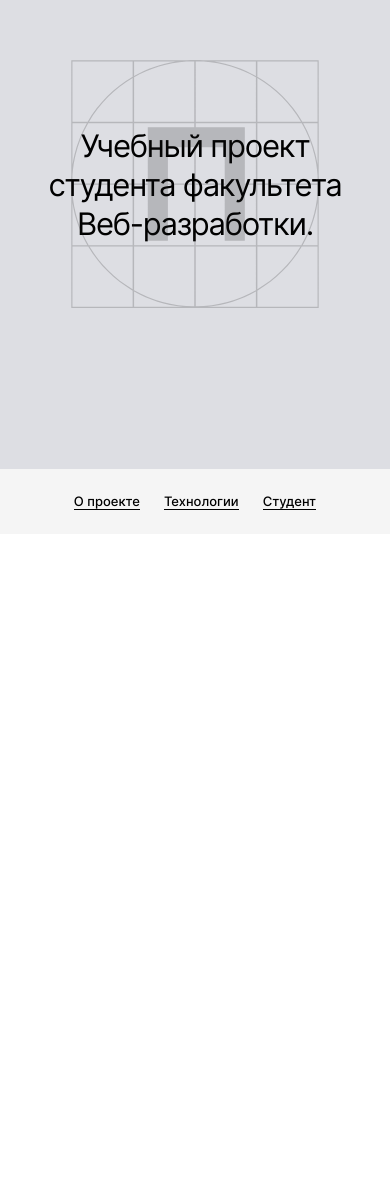
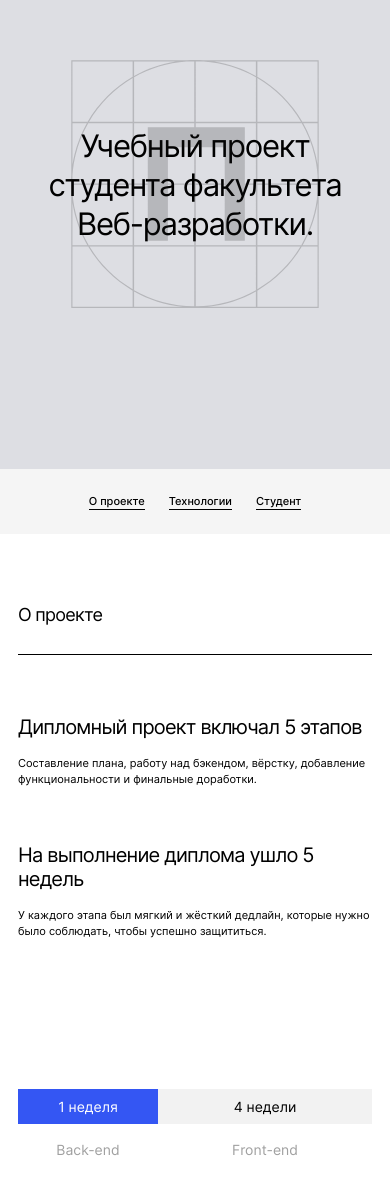
Before and after one commit to Imjogan/movies-explorer-frontend, a React (Create React App) app: page / in a window 390 px wide. Shown: the part 101-1294 px from the top of the page. Before the commit the page ends 844 px from the top, so only its background shows below. Built offline with nearby package versions, Linux system fonts and the light colour scheme.

Commit message:
создан и адаптирован под разрешения компонент AboutPage, исправлены стили компонентов

```diff
--- a/src/components/AboutProject/AboutProject.css
+++ b/src/components/AboutProject/AboutProject.css
@@ -0,0 +1,170 @@
+.about-project {
+  padding: 110px 70px;
+}
+
+.about-project__title {
+  font-style: normal;
+  font-weight: normal;
+  font-size: 22px;
+  line-height: 27px;
+  letter-spacing: -0.04em;
+  display: flex;
+  justify-content: flex-start;
+  padding: 0 0 23px 0;
+  border-bottom: 1px solid #000;
+  margin: 0;
+}
+
+.about-project__information {
+  display: flex;
+  flex-wrap: nowrap;
+  margin-top: 70px;
+}
+
+.about-project__information-box {
+  display: flex;
+  flex-direction: column;
+  align-items: flex-start;
+  margin-right: 40px;
+}
+
+.about-project__information-box:last-of-type {
+  margin-right: 0;
+}
+
+.about-project__information-title {
+  font-style: normal;
+  font-weight: normal;
+  font-size: 20px;
+  line-height: 24px;
+  letter-spacing: -0.04em;
+  padding: 0;
+  margin: 0;
+}
+
+.about-project__information-text {
+  font-style: normal;
+  font-weight: normal;
+  font-size: 14px;
+  line-height: 20px;
+  padding: 0;
+  margin: 26px 0 0;
+}
+
+.about-project__timeline {
+  margin: 110px 0 0;
+  display: grid;
+  justify-items: center;
+  align-items: center;
+  grid-template-columns: 228px 1fr;
+  grid-template-rows: 36px 36px;
+  grid-template-areas:
+    'timeline-weeks-backend timeline-weeks-frontend'
+    'timeline-name-backend timeline-name-frontend';
+}
+
+.about-project__weeks {
+  font-style: normal;
+  font-weight: normal;
+  font-size: 14px;
+  line-height: 17px;
+  margin: 0;
+  padding: 9px 14px;
+  width: 100%;
+  text-align: center;
+  box-sizing: border-box;
+}
+
+.about-project__weeks_type_backend {
+  grid-area: timeline-weeks-backend;
+  background-color: #3456f3;
+  color: #ffffff;
+}
+
+.about-project__weeks_type_frontend {
+  grid-area: timeline-weeks-frontend;
+  background-color: #f2f2f2;
+  color: #000;
+}
+
+.about-project__name {
+  font-weight: 500;
+  font-size: 14px;
+  line-height: 17px;
+  text-align: center;
+  color: #a0a0a0;
+  margin: 0;
+  padding-top: 14px;
+}
+
+.about-project__name_type_backend {
+  grid-area: timeline-name-backend;
+}
+
+.about-project__name_type_frontend {
+  grid-area: timeline-name-frontend;
+}
+
+@media screen and (max-width: 768px) {
+  .about-project {
+    padding: 90px 50px;
+  }
+
+  .about-project__information-text {
+    font-size: 12px;
+    line-height: 18px;
+    margin: 22px 0 0;
+  }
+
+  .about-project__information-box {
+    margin-right: 30px;
+  }
+
+  .about-project__timeline {
+    margin: 93px 0 0;
+    grid-template-columns: 140px 1fr;
+  }
+
+  .about-project__name {
+    font-weight: normal;
+  }
+}
+
+@media screen and (max-width: 650px) {
+  .about-project__information {
+    display: flex;
+    flex-direction: column;
+    margin-top: 60px;
+  }
+
+  .about-project__information-box {
+    margin: 0 0 56px;
+  }
+}
+
+@media screen and (max-width: 425px) {
+  .about-project {
+    padding: 70px 18px;
+  }
+
+  .about-project__title {
+    font-size: 18px;
+    line-height: 22px;
+    padding-bottom: 28px;
+  }
+
+  .about-project__information-text {
+    font-size: 11px;
+    line-height: 16px;
+    margin: 16px 0 0;
+  }
+
+  .about-project__timeline {
+    margin: 93px 0 0;
+    grid-template-columns: 140px 1fr;
+  }
+
+  .about-project__name {
+    font-weight: normal;
+  }
+}
--- a/src/components/AboutProject/AboutProject.js
+++ b/src/components/AboutProject/AboutProject.js
@@ -0,0 +1,45 @@
+import './AboutProject.css';
+
+const AboutProject = () => {
+  return (
+    <section id="about-project" className="about-project">
+      <h2 className="about-project__title">О проекте</h2>
+      <section className="about-project__information">
+        <div className="about-project__information-box">
+          <h3 className="about-project__information-title">
+            Дипломный проект включал 5 этапов
+          </h3>
+          <p className="about-project__information-text">
+            Составление плана, работу над бэкендом, вёрстку, добавление
+            функциональности и финальные доработки.
+          </p>
+        </div>
+        <div className="about-project__information-box">
+          <h3 className="about-project__information-title">
+            На выполнение диплома ушло 5 недель
+          </h3>
+          <p className="about-project__information-text">
+            У каждого этапа был мягкий и жёсткий дедлайн, которые нужно было
+            соблюдать, чтобы успешно защититься.
+          </p>
+        </div>
+      </section>
+      <section className="about-project__timeline">
+        <div className="about-project__weeks about-project__weeks_type_backend">
+          1 неделя
+        </div>
+        <h3 className="about-project__name about-project__name_type_backend">
+          Back-end
+        </h3>
+        <div className="about-project__weeks about-project__weeks_type_frontend">
+          4 недели
+        </div>
+        <h3 className="about-project__name about-project__name_type_frontend">
+          Front-end
+        </h3>
+      </section>
+    </section>
+  );
+};
+
+export default AboutProject;
--- a/src/components/Main/Main.js
+++ b/src/components/Main/Main.js
@@ -1,12 +1,14 @@
 import './Main.css';
 import Promo from '../Promo/Promo';
 import NavTab from '../NavTab/NavTab';
+import AboutProject from '../AboutProject/AboutProject';
 
 const Main = () => {
   return (
     <section className="main">
       <Promo />
       <NavTab />
+      <AboutProject />
     </section>
   );
 }
--- a/src/components/NavTab/NavTab.css
+++ b/src/components/NavTab/NavTab.css
@@ -17,7 +17,7 @@
   color: #000000;
   padding: 0;
   margin-right: 40px;
-  transition: all .3s ease-in-out;
+  transition: all 0.3s ease-in-out;
 }
 
 .nav-tab__item:last-of-type {
@@ -32,5 +32,6 @@
 @media screen and (max-width: 425px) {
   .nav-tab__item {
     margin-right: 24px;
+    font-size: 11px;
   }
 }
--- a/src/components/Promo/Promo.css
+++ b/src/components/Promo/Promo.css
@@ -20,7 +20,6 @@
   max-width: 730px;
   grid-row: 1/2;
   grid-column: 1/2;
-  color: #000;
 }
 
 .promo__logo {
--- a/src/index.css
+++ b/src/index.css
@@ -11,6 +11,7 @@ body {
   -webkit-text-size-adjust: 100%;
   -ms-text-size-adjust: 100%;
   -moz-text-size-adjust: 100%;
+  color: #000;
 }
 
 code {
```
